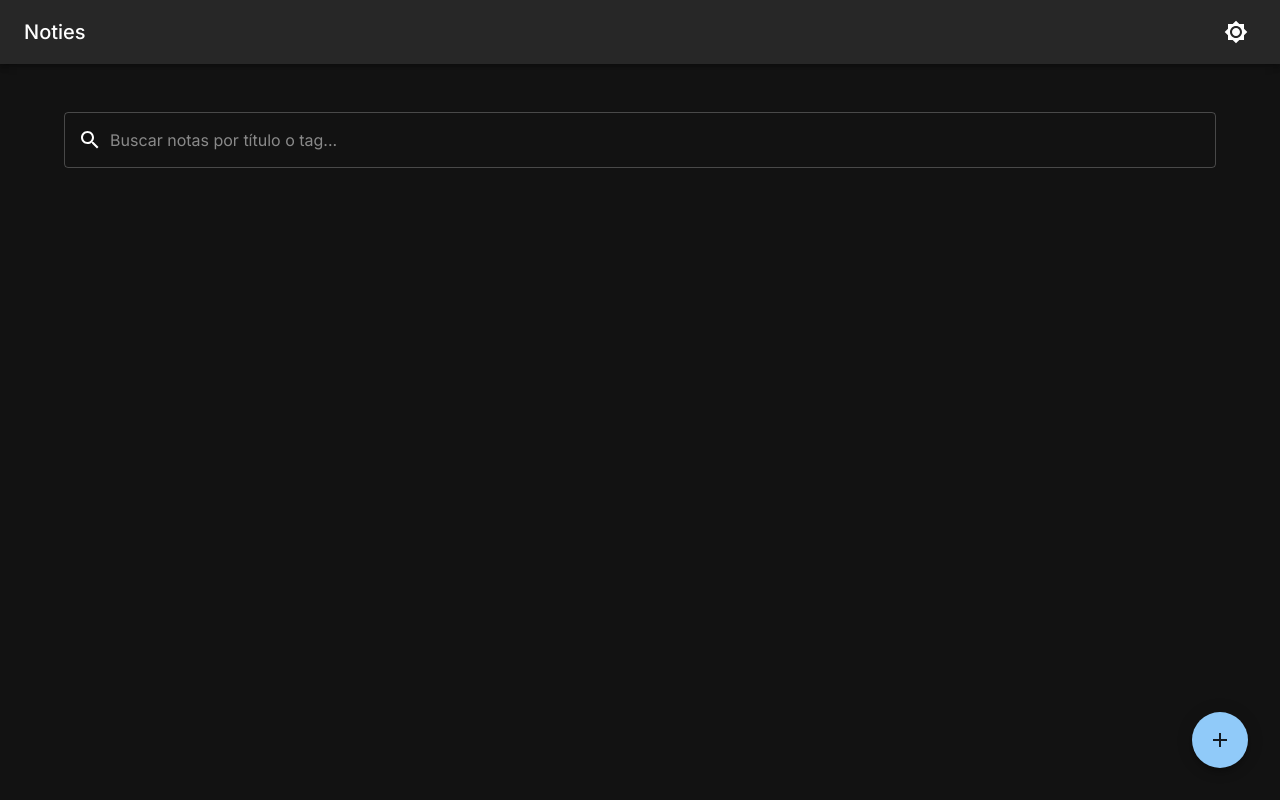
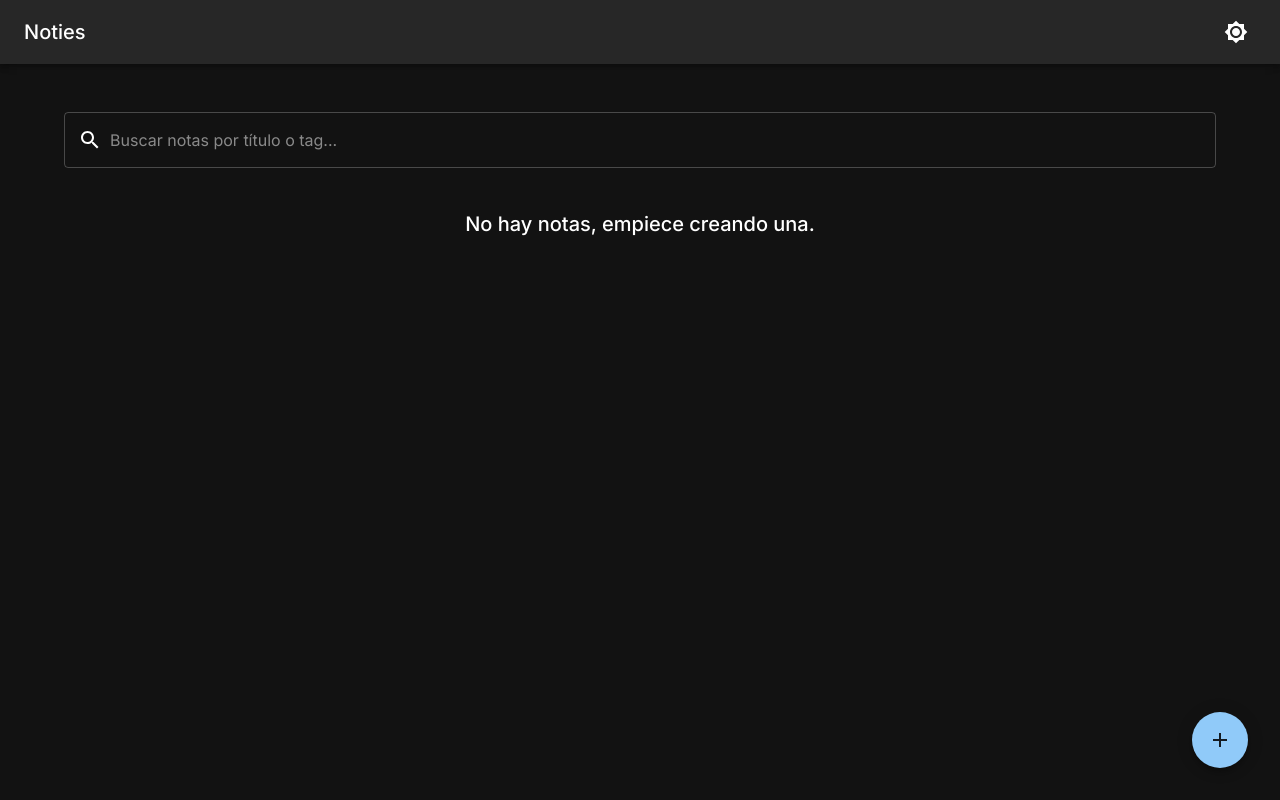
Before and after one commit to eladiomejias/demo-react, a React (Vite) app: page / in a window 1280 px wide. Built offline with nearby package versions, Linux system fonts and the light colour scheme.

Commit message:
Added message initial

```diff
--- a/src/components/NoteList.jsx
+++ b/src/components/NoteList.jsx
@@ -75,6 +75,14 @@ function NoteList({ notes, onDecrypt, onEdit, onDelete, isLoading }) {
     }).format(date);
   };
 
+  if (notes.length === 0) {
+    return (
+      <Typography variant="h6" align="center" sx={{ mt: 4 }}>
+        No hay notas, empiece creando una.
+      </Typography>
+    );
+  }
+
   return (
     <Grid container spacing={2}>
       {notes.map((note, index) => (
```
